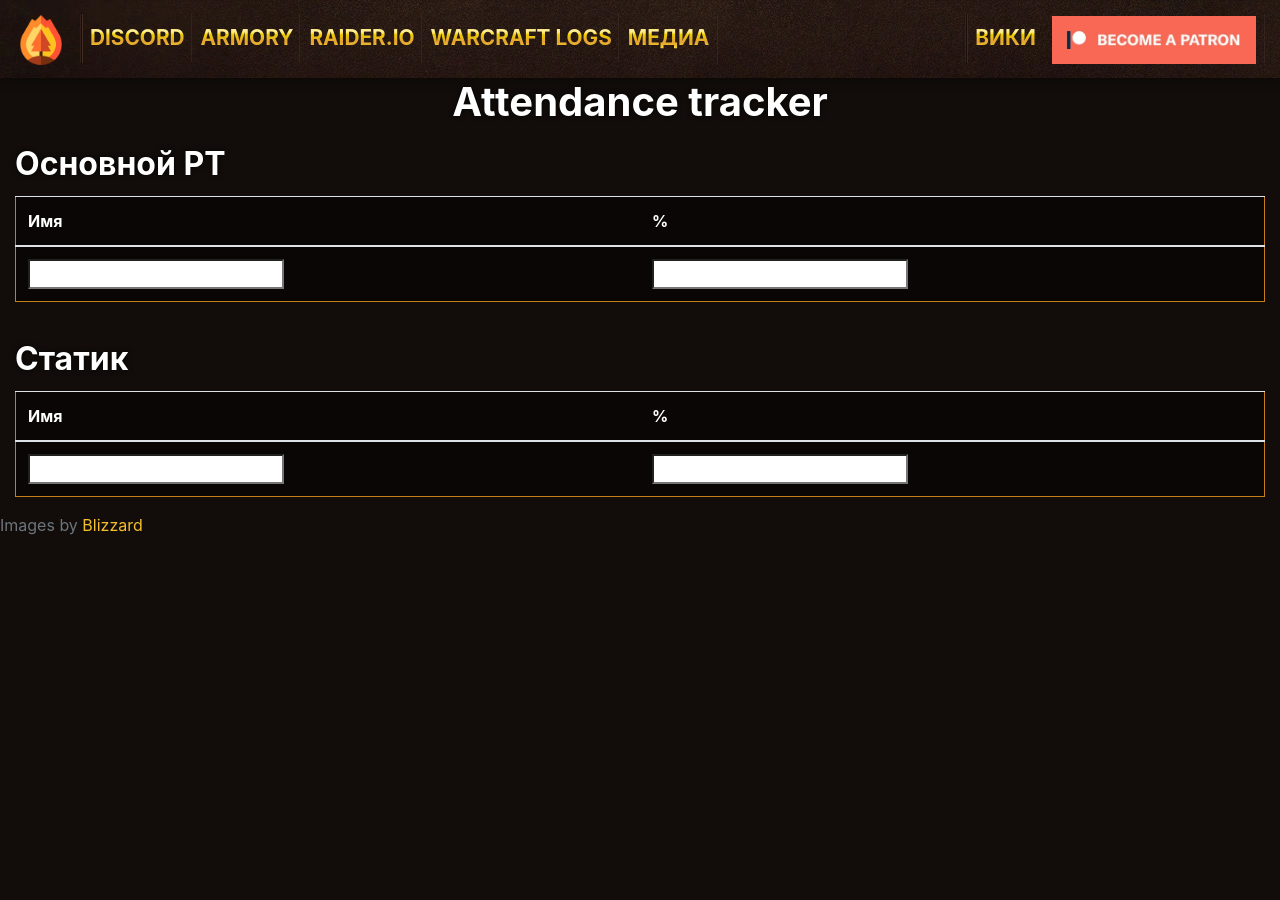
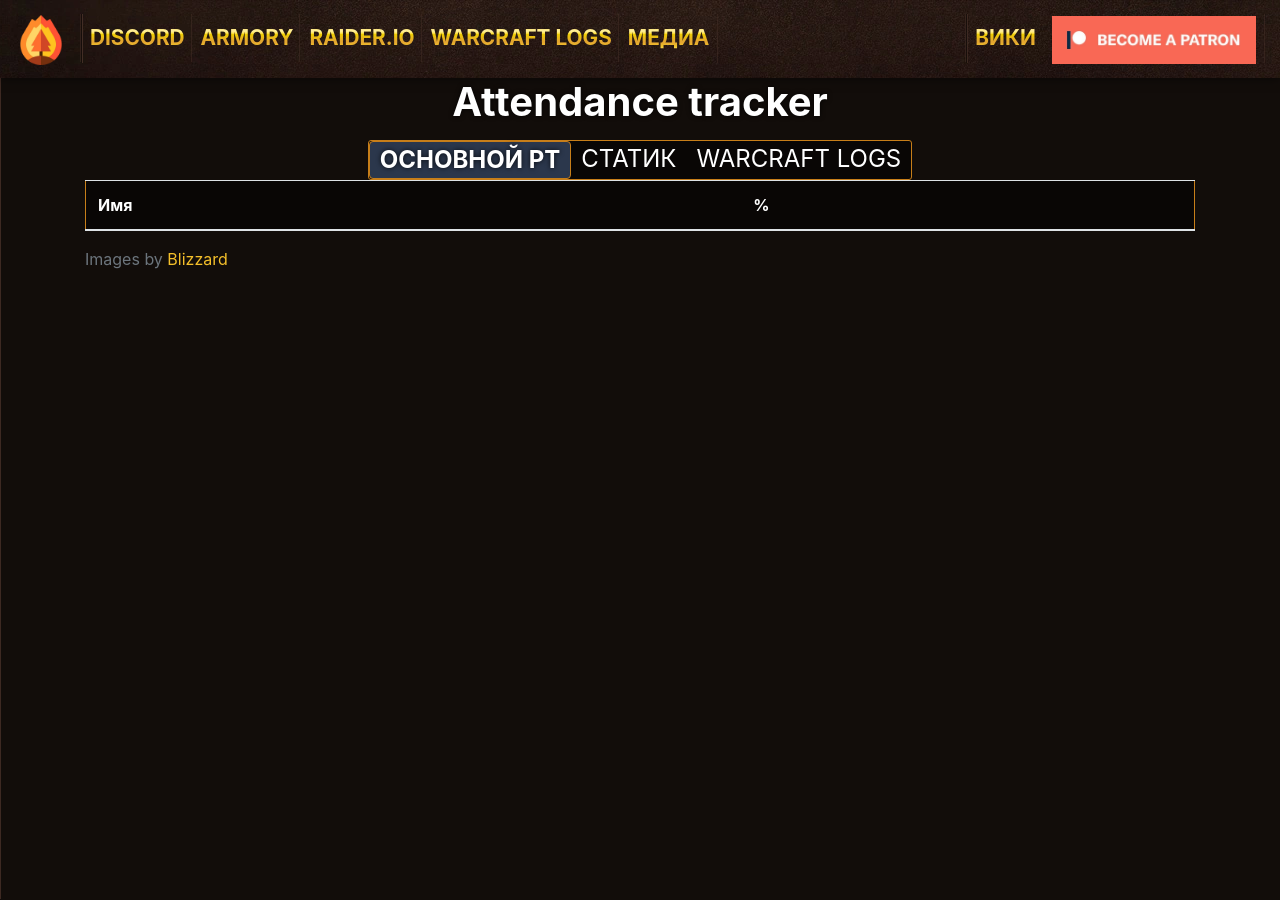
Before and after one commit to forestguild/website, a Jekyll site: the page built from attendance.html, in a window 1280 px wide. Built offline with Jekyll 4.4.1, drawn with Linux system fonts in a browser that asks for light colours; a script that is not in the unit is left out; comment, search, counter and statistics services are not loaded.

Commit message:
updated attendance ui

```diff
--- a/_includes/design/website.css
+++ b/_includes/design/website.css
@@ -23,6 +23,14 @@ a:hover, a:focus {
     color: #fff;
     text-decoration: none;
 }
+
+.quality-1 {color: #e6cc80 !important;font-weight: bold !important;}
+.quality-9 {color: #ff8000 !important;font-weight: bold !important;}
+.quality-8 {color: #a335ee !important;font-weight: bold !important;}
+.quality-7 {color: #0070dd !important;}
+.quality-6 {color: #1eff00 !important;}
+.quality-5, .quality-4 {color: #ffffff !important;}
+.quality-3, .quality-2 {color: #9d9d9d !important;}
 
 .card {
     border: 0;
@@ -58,6 +66,22 @@ a:hover, a:focus {
     color: #f7b10a;
     text-transform: uppercase;
     -webkit-transition: background .2s,color .2s;
+    transition: background .2s,color .2s;
+}
+.nav-pills .nav-link {
+    font-size: 1.5rem;
+}
+
+.nav-pills .nav-link.active, .nav-pills .show>.nav-link {
+    -webkit-transition: background .2s,color .2s !important;
+    background-color: #2b374c;
+    border: 1px solid #c77e19;
+    color: #fff;
+    font-size: 1.5rem;
+    font-weight: 700;
+    line-height: 1.5em;
+    text-shadow: 0 0 1px transparent, 0 0 5px rgba(0,0,0,.8);
+    text-transform: uppercase;
     transition: background .2s,color .2s;
 }
 
--- a/attendance.html
+++ b/attendance.html
@@ -3,8 +3,23 @@ title: Attendance tracker
 layout: core/page
 related: false
 ---
+<div class="container">
 <h1 class="header text-center">Attendance tracker</h1>
-<h2 class="header">Основной РТ</h2>
+<div class="row text-center">
+    <ul class="nav nav-pills ml-0 mt-o mx-auto bg-dark-opacity text-white" id="pills-tab" role="tablist">
+        <li class="nav-item">
+            <a class="nav-link active" id="pills-main-tab" data-toggle="pill" href="#pills-main" role="tab" aria-controls="pills-home" aria-selected="true">Основной РТ</a>
+        </li>
+        <li class="nav-item">
+            <a class="nav-link" id="pills-static-tab" data-toggle="pill" href="#pills-static" role="tab" aria-controls="pills-profile" aria-selected="false">Статик</a>
+        </li>
+        <li class="nav-item">
+            <a class="nav-link" target="_blank" rel="nofollow" href="https://www.warcraftlogs.com/guild/id/374677" aria-selected="false">Warcraft Logs</a>
+        </li>
+    </ul>
+</div>
+<div class="tab-content" id="pills-tabContent">
+    <div class="tab-pane fade show active" id="pills-main" role="tabpanel" aria-labelledby="pills-main-tab">
         <table class="table bg-dark-opacity text-white" data-sortlist="[[1,1]]">
             <thead>
                 <tr>
@@ -23,9 +38,10 @@ related: false
                 {% for person in sorted %}
                 {% assign att = person.att | plus: 0 %}
                 {% if att > 10 %}
+                {% if att < 20 %}{% assign att = 20 %}{% endif %}
                 <tr>
-            <td>{{ person.name }}</td>
-            <td>{{ person.att }}</td>
+                    <td class="quality-{{ att | slice: 0 }}" width="150px">{{ person.name }}</td>
+                    <td class="quality-{{ att | slice: 0 }}" width="150px">{{ person.att }}</td>
                     {% for pitem in person.items %}
                     <td class='text-{% if pitem[1] == 1 %}success{% else %}danger{% endif %}'>{% if pitem[1] == 1 %}Y{% else %}N{% endif %}</td>
                     {% endfor %}
@@ -34,9 +50,8 @@ related: false
                 {% endfor %}
             </tbody>
         </table>
-<hr>
-
-<h2 class="header">Статик</h2>
+    </div>
+    <div class="tab-pane fade" id="pills-static" role="tabpanel" aria-labelledby="pills-static-tab">
         <table class="table bg-dark-opacity text-white" data-sortlist="[[1,1]]">
             <thead>
                 <tr>
@@ -53,13 +68,24 @@ related: false
 
                 {% assign sorted = report | sort: 'att' %}
                 {% for person in sorted %}
+                {% assign att = person.att | plus: 0 %}
+                {% if att > 10 %}
+                {% if att < 20 %}{% assign att = 20 %}{% endif %}
                 <tr>
-            <td>{{ person.name }}</td>
-            <td>{{ person.att }}</td>
+                    <td class="quality-{{ att | slice: 0 }}" width="150px">{{ person.name }}</td>
+                    <td class="quality-{{ att | slice: 0 }}" width="150px">{{ person.att }}</td>
                     {% for pitem in person.items %}
                     <td class='text-{% if pitem[1] == 1 %}success{% else %}danger{% endif %}'>{% if pitem[1] == 1 %}Y{% else %}N{% endif %}</td>
                     {% endfor %}
                 </tr>
+                {% endif %}
                 {% endfor %}
             </tbody>
         </table>
+    </div>
+</div>
+
+<style>
+.tablesorter-filter-row {display: none !important;}
+table tr:hover {background: #495057 !important;}
+</style>
```
Lines whose indentation alone changed are shown as unchanged.
